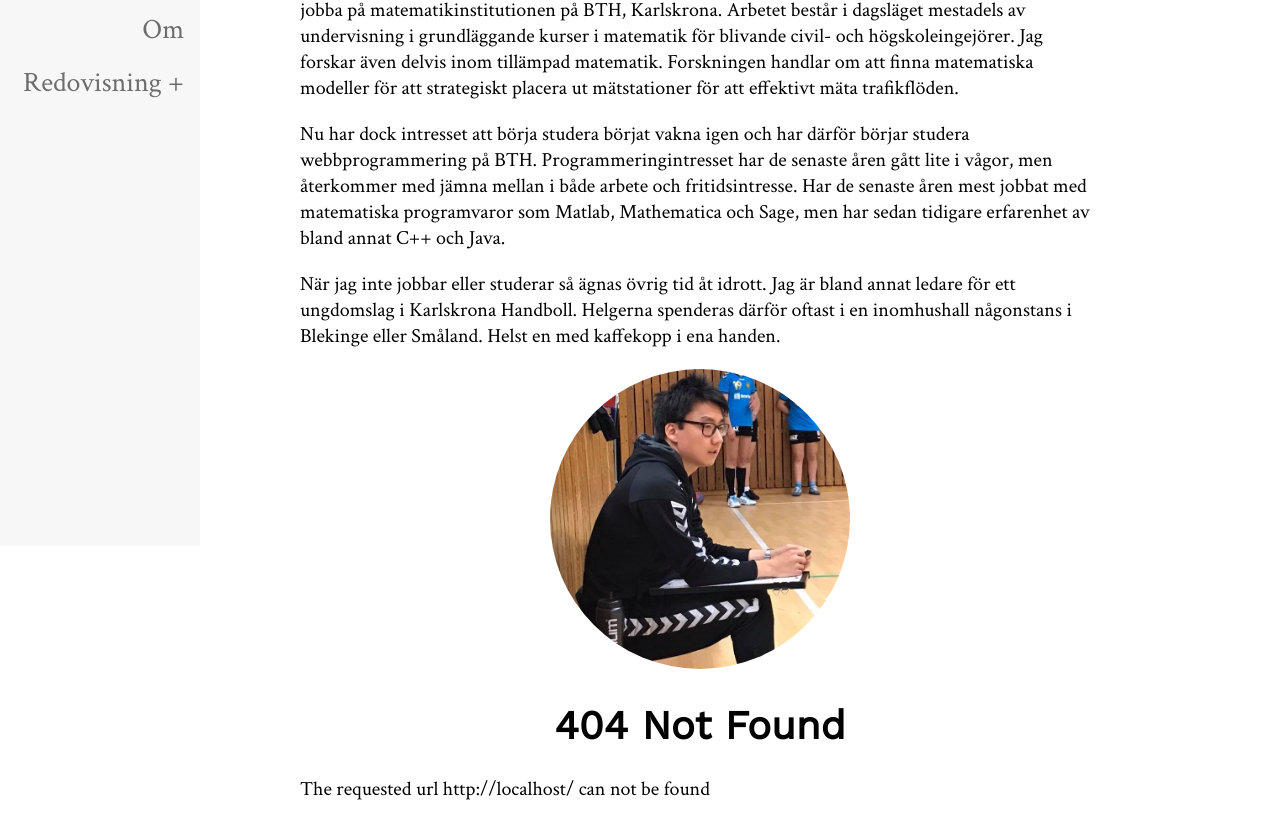
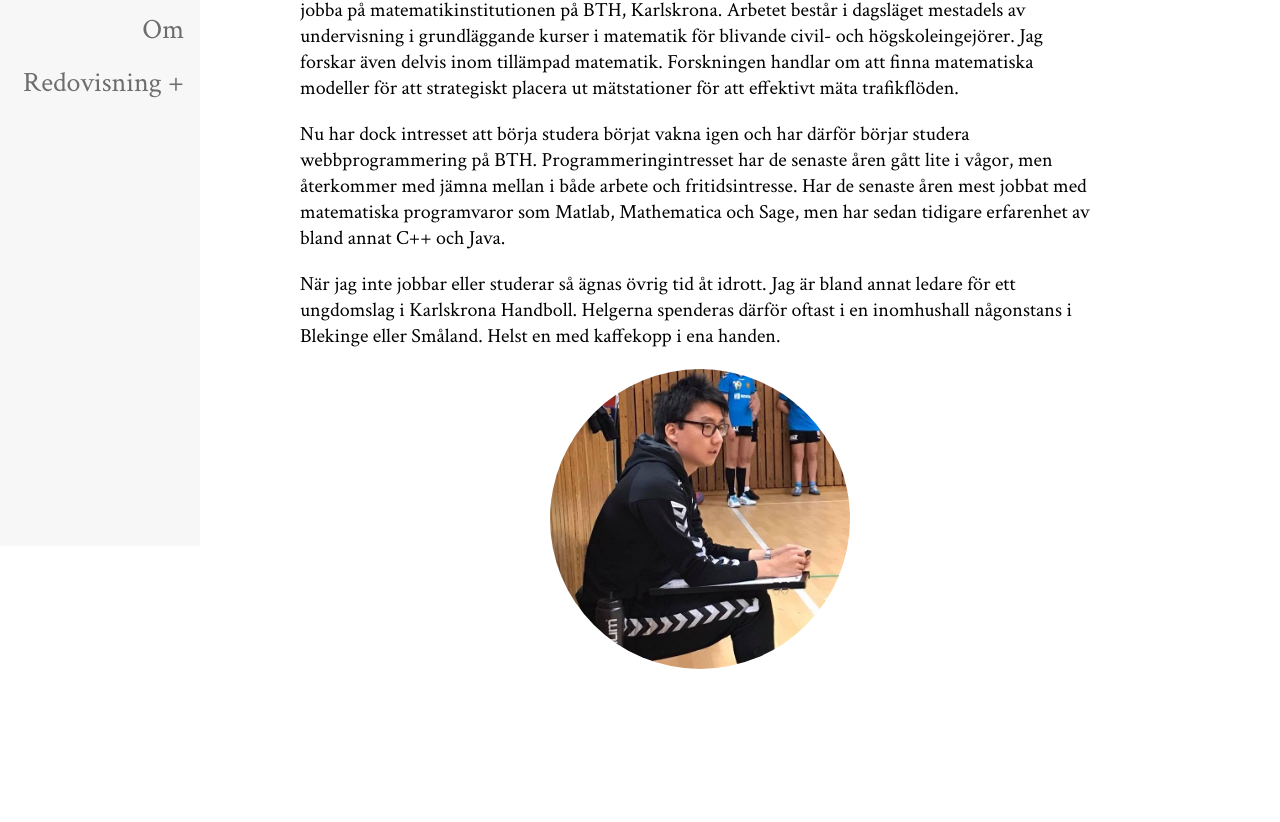
Before and after one commit to henrikfredriksson/jsramverk, a React (Create React App) app: page / in a window 1280 px wide. Shown: the part 254-1076 px from the top of the page. After the commit the page ends 930 px from the top, so only its background shows below. Built offline with nearby package versions, Linux system fonts and the light colour scheme.

Commit message:
add switch to routers

```diff
--- a/src/components/navbar.js
+++ b/src/components/navbar.js
@@ -1,7 +1,7 @@
 import React, { useState } from 'react'
 import {
   BrowserRouter as Router,
-  Route, Link, Redirect
+  Route, Link, Redirect, Switch
 } from 'react-router-dom'
 
 import Home from './home'
@@ -35,19 +35,20 @@ export default function Navbar() {
 
   return (
     <Router>
+      <Switch>
         {pages.map((page, index) => (
           <Route exact key={index} path={page.route} component={page.content} />
         ))}
 
         <Route path='/reports' exact render={() => <Redirect to='/' />} />
         <Route path='/reports/week' exact render={() => <Redirect to='/' />} />
-      <Route exact component={() => (
+        <Route component={() => (
           <>
             <h1>404 Not Found</h1>
             <p>The requested url {window.location.href} can not be found</p>
           </>
         )} />
-
+      </Switch>
 
       <div className='navbar'>
         <h3>jsramverk</h3>
```
Lines whose indentation alone changed are shown as unchanged.
